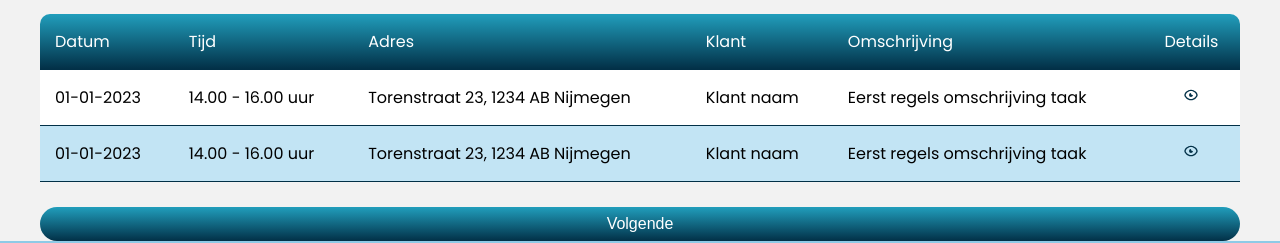
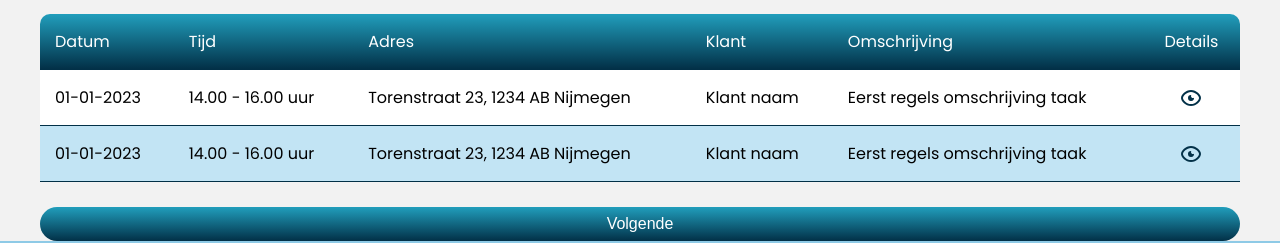
Before and after one commit to Lucinde/eindopdracht-fsd-frontend, a React (Create React App) app: page / in a window 1280 px wide. Shown: the part 900-1143 px from the top of the page. Built offline with nearby package versions, Linux system fonts and the light colour scheme.

Commit message:
Align details image in table

```diff
--- a/src/App.css
+++ b/src/App.css
@@ -130,6 +130,13 @@ h3 {
     background-color: var(--light-blue-tint);
 }
 
+.table .icon {
+    height: 24px;
+    /*Om de afbeelding verticaal en horizontaal te centreren:*/
+    display: block;
+    margin: 0 auto;
+}
+
 /* ------------------------ Algemene Styling React ------------------------ */
 .App {
     text-align: center;
--- a/src/pages/mechanic/MechanicHome.js
+++ b/src/pages/mechanic/MechanicHome.js
@@ -28,7 +28,7 @@ function MechanicHome(props) {
                         <td>Torenstraat 23, 1234 AB Nijmegen</td>
                         <td>Klant naam</td>
                         <td>Eerst regels omschrijving taak</td>
-                        <td><img src={ico_details} alt="icon details" className="icon"/></td>
+                        <td><a><img src={ico_details} alt="icon details" className="icon"/></a></td>
                     </tr>
                     <tr>
                         <td>01-01-2023</td>
@@ -36,7 +36,7 @@ function MechanicHome(props) {
                         <td>Torenstraat 23, 1234 AB Nijmegen</td>
                         <td>Klant naam</td>
                         <td>Eerst regels omschrijving taak</td>
-                        <td><img src={ico_details} alt="icon details" className="icon"/></td>
+                        <td><a><img src={ico_details} alt="icon details" className="icon"/></a></td>
                     </tr>
                     </tbody>
                 </table>
```
